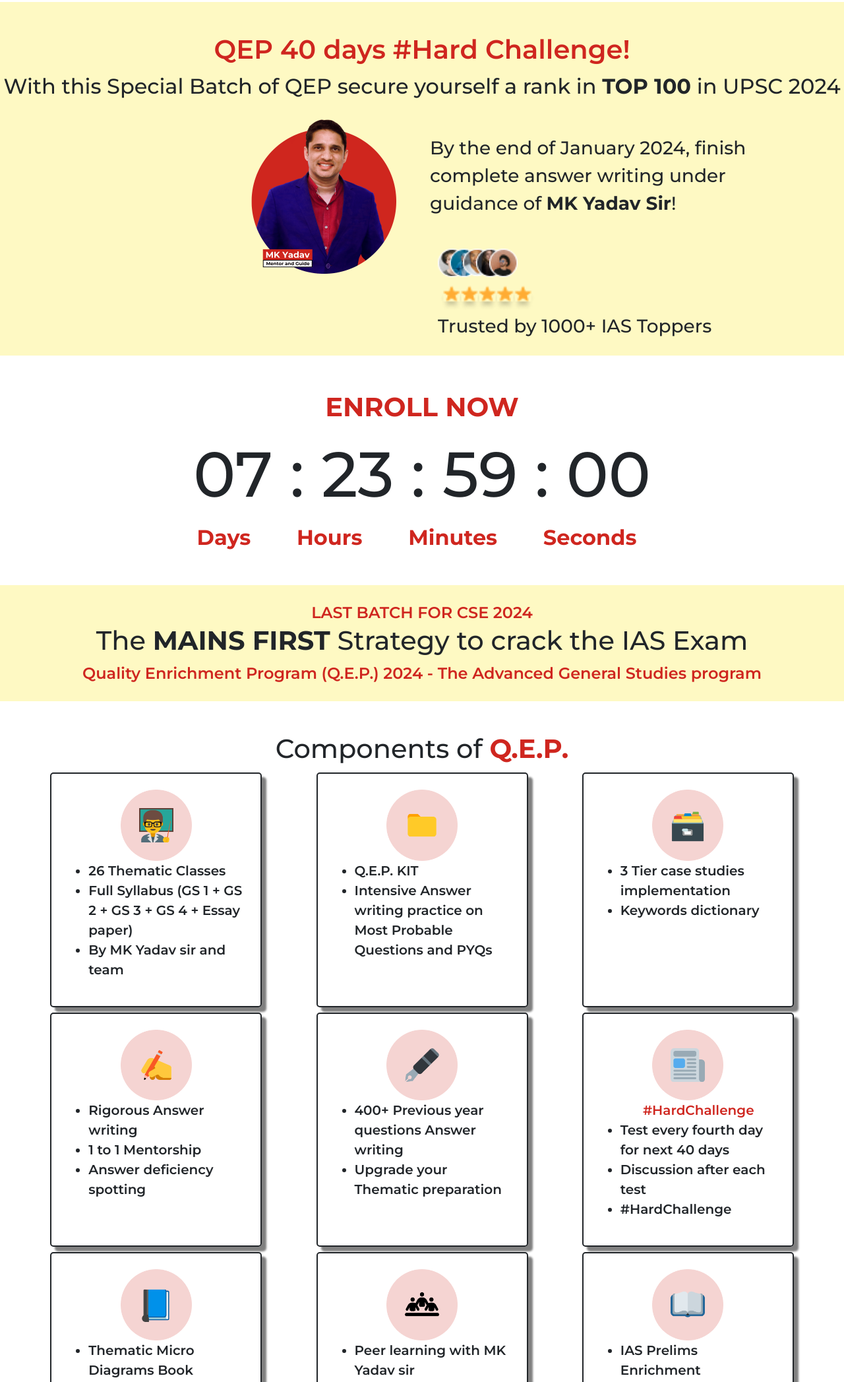
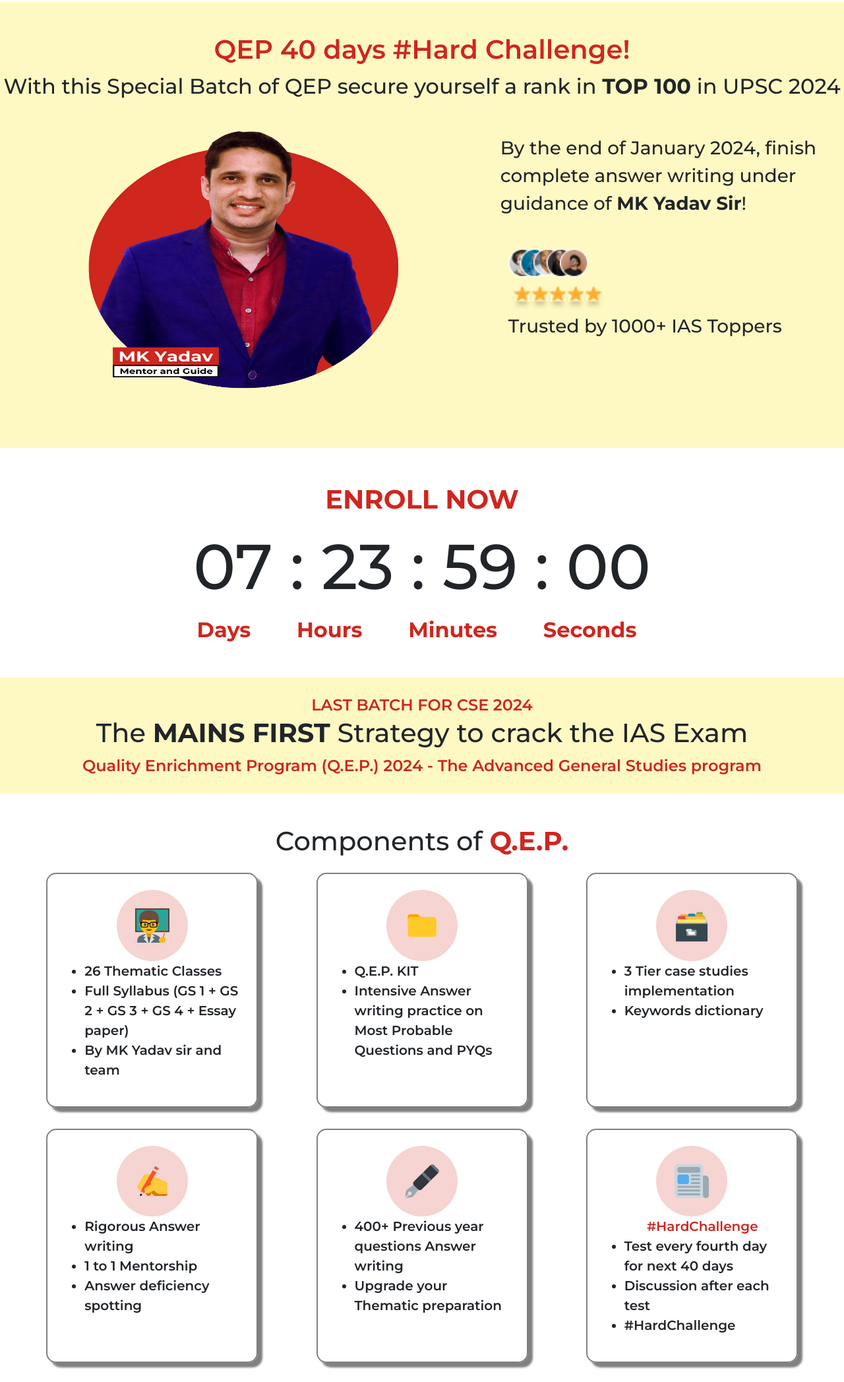
Before and after one commit to ChRakesh27/landing-page-qep-special-batch, a plain HTML site: page index.html in a window 1280 px wide. Shown: the part 83-2178 px from the top of the page at 66% size. Drawn offline with nearby package versions, Linux system fonts and the light colour scheme.

Commit message:
mofied person

```diff
--- a/index.html
+++ b/index.html
@@ -44,10 +44,9 @@
                         100</span> in UPSC 2024</span>
             </div>
             <div class="row p-0 m-0 pb-4">
-                <div class="col-1"></div>
-                <div class="col-5">
-                    <div class="person text-end">
-                        <img src="./images/person.png" width="270rem"></img>
+                <div class="col-7">
+                    <div class="person ">
+                        <img src="./images/person.png" class="person-img"></img>
                     </div>
                 </div>
                 <div class="col-5 text-start ">
@@ -79,7 +78,6 @@
                         <div class="fs-3">Trusted by 1000+ IAS Toppers</div>
                     </div>
                 </div>
-                <div class="col-1"></div>
             </div>
 
             <div class="time">
@@ -110,7 +108,7 @@
             <h1 class="text-center mt-3">Components of <span class="fw-bold color-red">Q.E.P.</span></h1>
 
             <div class="row justify-content-evenly">
-                <div class="component-card col-lg-3 col-md-5 m-1  p-4">
+                <div class="component-card col-lg-3 col-md-5 m-3  p-4">
                     <div class="text-center">
                         <img class="card_img" src="./images/1.png"></img>
                     </div>
@@ -120,7 +118,7 @@
                         <li>By MK Yadav sir and team</li>
                     </ul>
                 </div>
-                <div class="component-card col-lg-3 col-md-5 m-1  p-4">
+                <div class="component-card col-lg-3 col-md-5 m-3  p-4">
                     <div class="text-center">
                         <img class="card_img" src="./images/2.png"></img>
                     </div>
@@ -130,7 +128,7 @@
                             PYQs</li>
                     </ul>
                 </div>
-                <div class="component-card col-lg-3 col-md-5 m-1  p-4">
+                <div class="component-card col-lg-3 col-md-5 m-3  p-4">
                     <div class="text-center">
                         <img class="card_img" src="./images/3.png"></img>
                     </div>
@@ -140,7 +138,7 @@
                             dictionary</li>
                     </ul>
                 </div>
-                <div class="component-card col-lg-3 col-md-5 m-1  p-4">
+                <div class="component-card col-lg-3 col-md-5 m-3  p-4">
                     <div class="text-center">
                         <img class="card_img" src="./images/4.png"></img>
                     </div>
@@ -151,7 +149,7 @@
                         <li>Answer deficiency spotting</li>
                     </ul>
                 </div>
-                <div class="component-card col-lg-3 col-md-5 m-1  p-4">
+                <div class="component-card col-lg-3 col-md-5 m-3  p-4">
                     <div class="text-center">
                         <img class="card_img" src="./images/5.png"></img>
                     </div>
@@ -160,7 +158,7 @@
                         <li>Upgrade your Thematic preparation</li>
                     </ul>
                 </div>
-                <div class="component-card col-lg-3 col-md-5 m-1  p-4 ">
+                <div class="component-card col-lg-3 col-md-5 m-3  p-4 ">
                     <div class="text-center">
                         <img class="card_img" src="./images/6.png"></img>
                     </div>
@@ -171,7 +169,7 @@
                         <li>#HardChallenge</li>
                     </ul>
                 </div>
-                <div class="component-card col-lg-3 col-md-5 m-1  p-4">
+                <div class="component-card col-lg-3 col-md-5 m-3  p-4">
                     <div class="text-center">
                         <img class="card_img" src="./images/7.png"></img>
                     </div>
@@ -179,7 +177,7 @@
                         <li>Thematic Micro Diagrams Book</li>
                     </ul>
                 </div>
-                <div class="component-card col-lg-3 col-md-5 m-1  p-4">
+                <div class="component-card col-lg-3 col-md-5 m-3  p-4">
                     <div class="text-center">
                         <img class="card_img" src="./images/8.png"></img>
                     </div>
@@ -189,7 +187,7 @@
                         <li>Every 15 days</li>
                     </ul>
                 </div>
-                <div class="component-card col-lg-3 col-md-5 m-1  p-4">
+                <div class="component-card col-lg-3 col-md-5 m-3  p-4">
                     <div class="text-center">
                         <img class="card_img" src="./images/9.png"></img>
                     </div>
--- a/style.css
+++ b/style.css
@@ -17,8 +17,13 @@
   background: rgb(255, 211, 209);
 }
 .person {
-  background-size: cover;
-  /* width: 100%; */
+  overflow: hidden;
+  width: 100%;
+  height: 500px;
+}
+.person-img {
+  width: 80%;
+  height: 90%;
 }
 /*
 @media (min-width: 768px) {
@@ -92,8 +97,8 @@
 }
 
 .component-card {
-  border: 2px solid;
-  border-radius: 5px;
+  border: 2px solid gray;
+  border-radius: 15px;
   box-shadow: 7px 7px 3px gray;
   font-size: 20px;
 }
```
